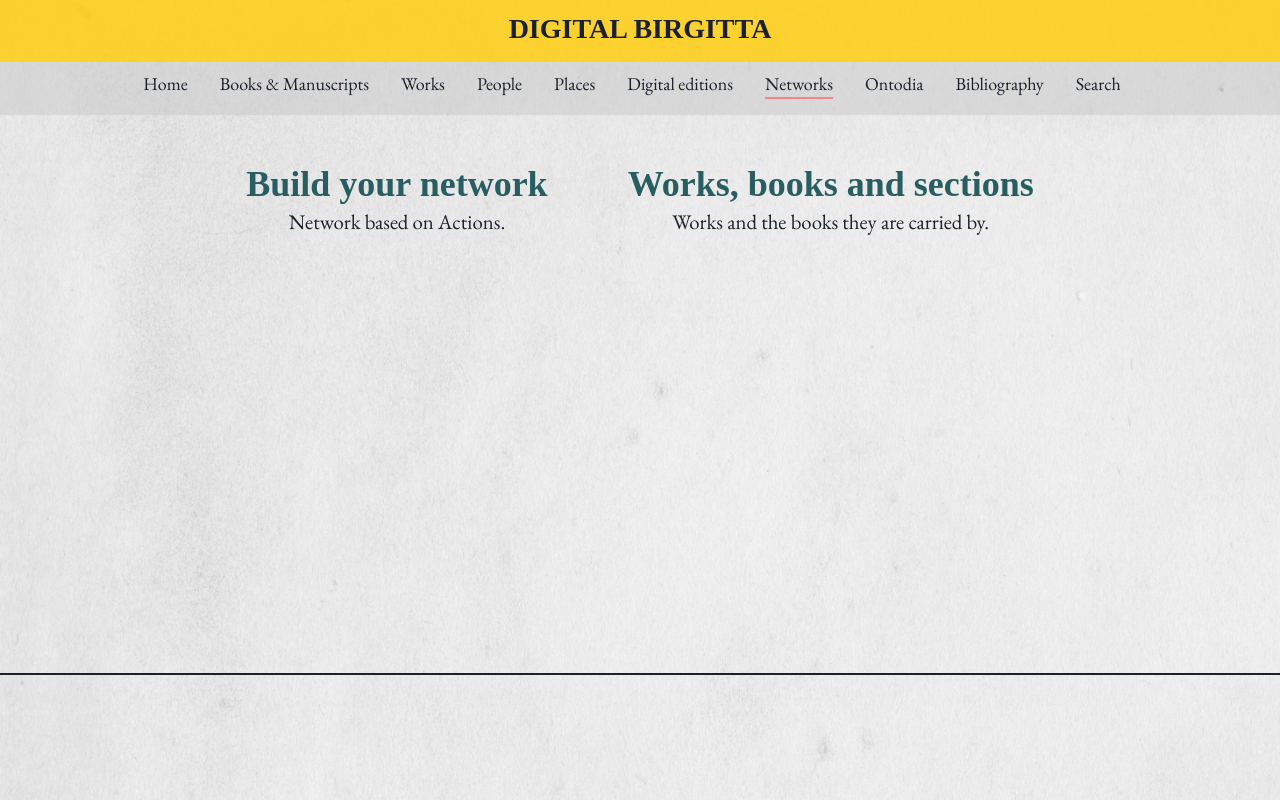
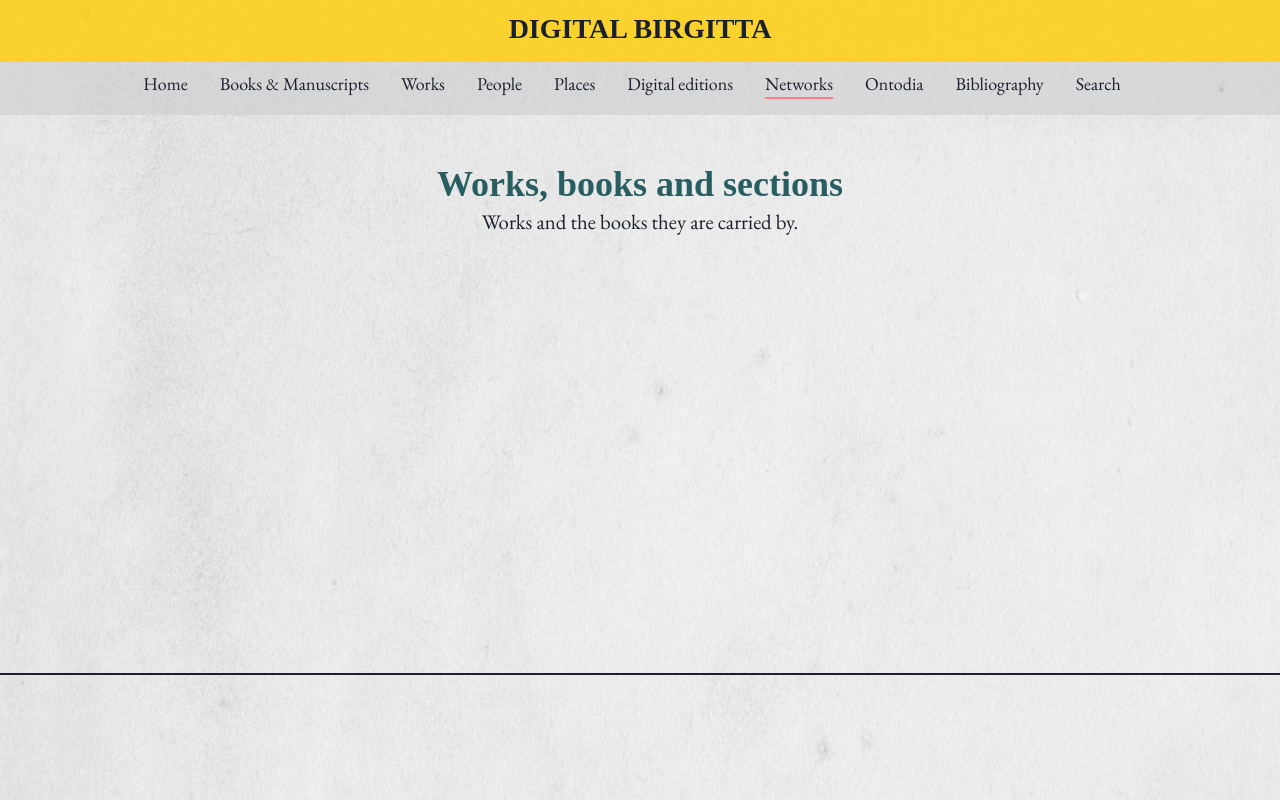
Before and after one commit to tarjelavik/revision-visualization, a Next.js app: page /networks in a window 1280 px wide. Built offline with nearby package versions, Linux system fonts and the light colour scheme; no server answers; a web font is replaced by a local one.

Commit message:
Remove non working Sigma network

```diff
--- a/pages/networks/index.js
+++ b/pages/networks/index.js
@@ -26,7 +26,7 @@ const Networks = () => {
         borderBottom="solid 2px"
       >
         <Flex>
-          <Box p="10">
+          {/* <Box p="10">
             <Heading>
               <Link href="/networks/gifts-donations">
                 Build your network
@@ -35,7 +35,7 @@ const Networks = () => {
             <Text>
               Network based on Actions.
             </Text>
-          </Box>
+          </Box> */}
           <Box p="10">
             <Heading>
               <Link href="/networks/works-books">
@@ -48,7 +48,6 @@ const Networks = () => {
           </Box>
         </Flex>
       </Container>
-
     </Layout>
   );
 };
```
